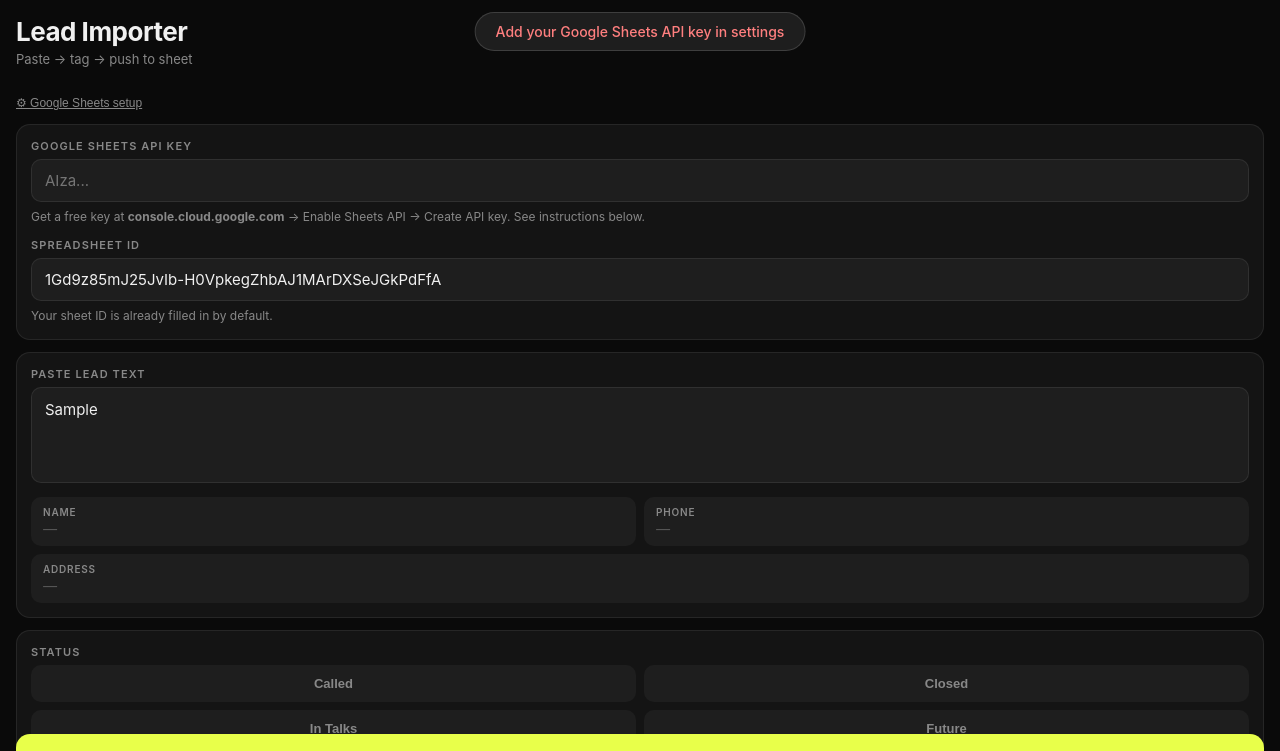
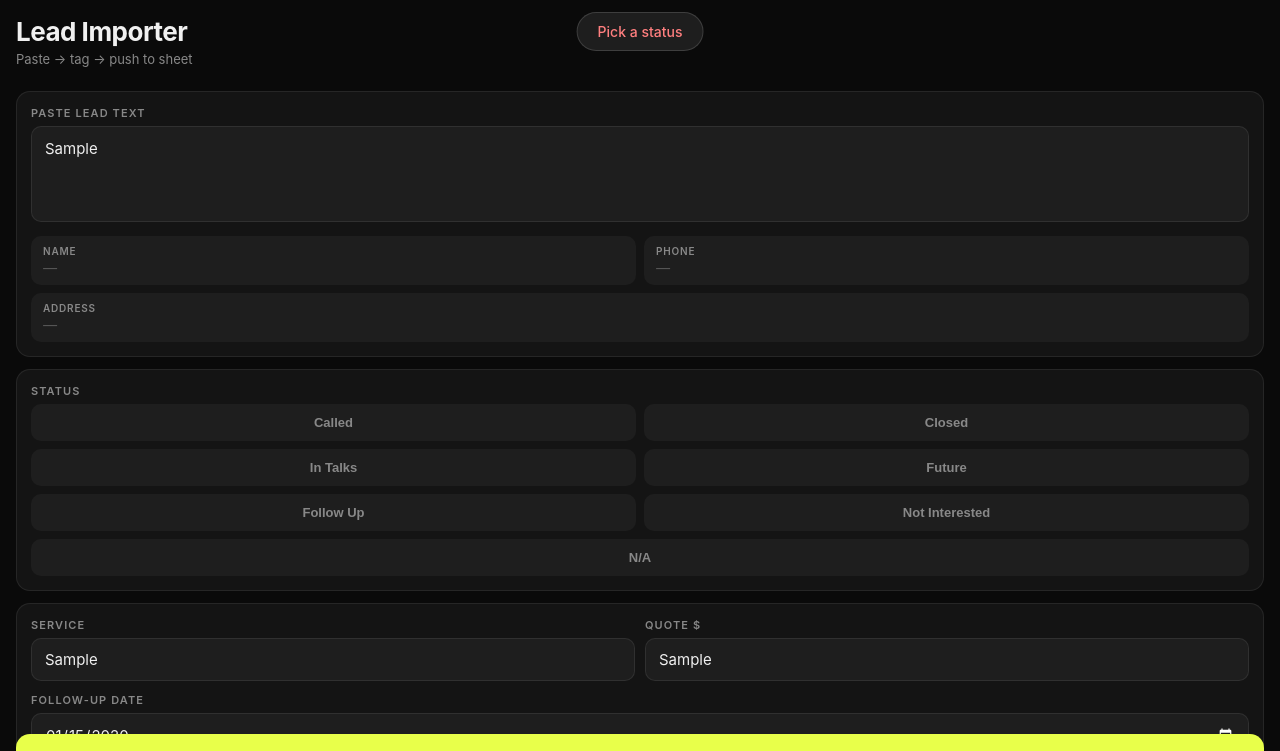
Before and after one commit to nathancimpean1-source/lead-organizer, a plain HTML site: page index.html in a window 1280 px wide. Both pictures are taken after typing "Sample", "Sample", "Sample", "2020-01-15", "Sample" into the empty fields and a click on the button "Add to Sheet". Shown: the top 751 px of the page. Drawn offline with Linux system fonts and the light colour scheme.

Commit message:
Index.html

```diff
--- a/index.html
+++ b/index.html
@@ -19,7 +19,6 @@
     --text: #f0f0f0;
     --muted: #888;
     --accent: #e8ff4a;
-    --accent-dark: #b8cc2a;
     --radius: 14px;
     --safe-top: env(safe-area-inset-top);
     --safe-bot: env(safe-area-inset-bottom);
@@ -34,160 +33,70 @@
     font-size: 16px;
   }
 
-  h1 {
-    font-size: 26px;
-    font-weight: 700;
-    letter-spacing: -0.5px;
-    margin-bottom: 4px;
-  }
-
+  h1 { font-size: 26px; font-weight: 700; letter-spacing: -0.5px; margin-bottom: 4px; }
   .subtitle { font-size: 13px; color: var(--muted); margin-bottom: 24px; }
 
   .label {
-    font-size: 11px;
-    font-weight: 600;
-    letter-spacing: .1em;
-    text-transform: uppercase;
-    color: var(--muted);
-    margin-bottom: 6px;
-    display: block;
+    font-size: 11px; font-weight: 600; letter-spacing: .1em;
+    text-transform: uppercase; color: var(--muted); margin-bottom: 6px; display: block;
   }
 
   .card {
-    background: var(--surface);
-    border: 1px solid var(--border);
-    border-radius: var(--radius);
-    padding: 14px;
-    margin-bottom: 12px;
+    background: var(--surface); border: 1px solid var(--border);
+    border-radius: var(--radius); padding: 14px; margin-bottom: 12px;
   }
 
-  textarea, input[type=text], input[type=date], input[type=password] {
-    width: 100%;
-    background: var(--surface2);
-    border: 1px solid var(--border);
-    border-radius: 10px;
-    color: var(--text);
-    font-size: 15px;
-    padding: 11px 13px;
-    font-family: inherit;
-    outline: none;
-    -webkit-appearance: none;
-    transition: border-color .15s;
+  textarea, input[type=text], input[type=date] {
+    width: 100%; background: var(--surface2); border: 1px solid var(--border);
+    border-radius: 10px; color: var(--text); font-size: 15px; padding: 11px 13px;
+    font-family: inherit; outline: none; -webkit-appearance: none; transition: border-color .15s;
   }
   textarea:focus, input:focus { border-color: var(--border2); }
   textarea { resize: none; min-height: 96px; line-height: 1.5; }
   input[type=date] { color-scheme: dark; }
 
-  .parsed-row {
-    display: grid;
-    grid-template-columns: 1fr 1fr;
-    gap: 8px;
-    margin-top: 10px;
-  }
-  .parsed-field {
-    background: var(--surface2);
-    border-radius: 10px;
-    padding: 9px 12px;
-  }
+  .parsed-row { display: grid; grid-template-columns: 1fr 1fr; gap: 8px; margin-top: 10px; }
+  .parsed-field { background: var(--surface2); border-radius: 10px; padding: 9px 12px; }
   .parsed-field.full { grid-column: 1 / -1; }
   .pf-label { font-size: 10px; color: var(--muted); font-weight: 600; letter-spacing: .08em; text-transform: uppercase; margin-bottom: 2px; }
   .pf-val { font-size: 14px; font-weight: 500; color: var(--text); }
   .pf-val.empty { color: #555; font-style: italic; font-weight: 400; }
 
   .two-col { display: grid; grid-template-columns: 1fr 1fr; gap: 10px; }
-
-  .status-grid {
-    display: grid;
-    grid-template-columns: repeat(2, 1fr);
-    gap: 8px;
-  }
+  .status-grid { display: grid; grid-template-columns: repeat(2, 1fr); gap: 8px; }
 
   .s-btn {
-    padding: 10px 8px;
-    border-radius: 10px;
-    font-size: 13px;
-    font-weight: 600;
-    border: 1.5px solid transparent;
-    cursor: pointer;
-    text-align: center;
-    transition: all .15s;
-    background: var(--surface2);
-    color: var(--muted);
+    padding: 10px 8px; border-radius: 10px; font-size: 13px; font-weight: 600;
+    border: 1.5px solid transparent; cursor: pointer; text-align: center;
+    transition: all .15s; background: var(--surface2); color: var(--muted);
   }
   .s-btn.active { border-color: var(--accent); color: var(--accent); background: rgba(232,255,74,0.07); }
 
   .submit {
-    position: fixed;
-    bottom: calc(var(--safe-bot) + 16px);
-    left: 16px;
-    right: 16px;
-    background: var(--accent);
-    color: #0a0a0a;
-    border: none;
-    border-radius: var(--radius);
-    font-size: 16px;
-    font-weight: 700;
-    padding: 16px;
-    cursor: pointer;
-    letter-spacing: -0.2px;
-    transition: opacity .15s, transform .1s;
+    position: fixed; bottom: calc(var(--safe-bot) + 16px); left: 16px; right: 16px;
+    background: var(--accent); color: #0a0a0a; border: none; border-radius: var(--radius);
+    font-size: 16px; font-weight: 700; padding: 16px; cursor: pointer;
+    letter-spacing: -0.2px; transition: opacity .15s, transform .1s;
   }
   .submit:active { transform: scale(0.98); opacity: .85; }
   .submit:disabled { opacity: .35; }
 
   .toast {
-    position: fixed;
-    top: calc(var(--safe-top) + 12px);
-    left: 50%;
+    position: fixed; top: calc(var(--safe-top) + 12px); left: 50%;
     transform: translateX(-50%) translateY(-80px);
-    background: var(--surface2);
-    border: 1px solid var(--border2);
-    border-radius: 999px;
-    padding: 10px 20px;
-    font-size: 14px;
-    font-weight: 500;
-    white-space: nowrap;
-    transition: transform .3s cubic-bezier(.34,1.56,.64,1);
-    z-index: 999;
+    background: var(--surface2); border: 1px solid var(--border2);
+    border-radius: 999px; padding: 10px 20px; font-size: 14px; font-weight: 500;
+    white-space: nowrap; transition: transform .3s cubic-bezier(.34,1.56,.64,1); z-index: 999;
   }
   .toast.show { transform: translateX(-50%) translateY(0); }
-  .toast.ok { color: #7fff7f; }
+  .toast.ok  { color: #7fff7f; }
   .toast.err { color: #ff7f7f; }
-
-  .settings-toggle {
-    font-size: 12px;
-    color: var(--muted);
-    background: none;
-    border: none;
-    cursor: pointer;
-    padding: 4px 0;
-    margin-bottom: 10px;
-    text-decoration: underline;
-  }
-
-  #settingsCard { display: none; }
-  #settingsCard.open { display: block; }
-
-  .hint { font-size: 12px; color: var(--muted); margin-top: 6px; line-height: 1.5; }
-  .hint a { color: #6af; }
 </style>
 </head>
 <body>
 
 <h1>Lead Importer</h1>
 <p class="subtitle">Paste → tag → push to sheet</p>
-
-<button class="settings-toggle" onclick="toggleSettings()">⚙ Google Sheets setup</button>
-
-<div class="card" id="settingsCard">
-  <label class="label">Google Sheets API Key</label>
-  <input type="password" id="apiKey" placeholder="AIza..." oninput="save()" />
-  <p class="hint">Get a free key at <strong>console.cloud.google.com</strong> → Enable Sheets API → Create API key. See instructions below.</p>
-
-  <label class="label" style="margin-top:12px">Spreadsheet ID</label>
-  <input type="text" id="sheetId" placeholder="1Gd9z85mJ25JvIb-H0VpkegZhbAJ1MArDXSeJGkPdFfA" oninput="save()" />
-  <p class="hint">Your sheet ID is already filled in by default.</p>
-</div>
 
 <div class="card">
   <label class="label">Paste lead text</label>
@@ -202,13 +111,13 @@
 <div class="card">
   <label class="label">Status</label>
   <div class="status-grid">
-    <button class="s-btn" onclick="setStatus(this, 'Called')">Called</button>
-    <button class="s-btn" onclick="setStatus(this, 'Closed')">Closed</button>
-    <button class="s-btn" onclick="setStatus(this, 'In Talks')">In Talks</button>
-    <button class="s-btn" onclick="setStatus(this, 'Future')">Future</button>
-    <button class="s-btn" onclick="setStatus(this, 'Follow Up')">Follow Up</button>
-    <button class="s-btn" onclick="setStatus(this, 'Not Interested')">Not Interested</button>
-    <button class="s-btn" onclick="setStatus(this, 'N/A')" style="grid-column:1/-1">N/A</button>
+    <button class="s-btn" onclick="setStatus(this,'Called')">Called</button>
+    <button class="s-btn" onclick="setStatus(this,'Closed')">Closed</button>
+    <button class="s-btn" onclick="setStatus(this,'In Talks')">In Talks</button>
+    <button class="s-btn" onclick="setStatus(this,'Future')">Future</button>
+    <button class="s-btn" onclick="setStatus(this,'Follow Up')">Follow Up</button>
+    <button class="s-btn" onclick="setStatus(this,'Not Interested')">Not Interested</button>
+    <button class="s-btn" onclick="setStatus(this,'N/A')" style="grid-column:1/-1">N/A</button>
   </div>
 </div>
 
@@ -230,27 +139,11 @@
 </div>
 
 <button class="submit" id="submitBtn" onclick="submitLead()">Add to Sheet</button>
-
 <div class="toast" id="toast"></div>
 
 <script>
-const DEFAULT_SHEET_ID = '1Gd9z85mJ25JvIb-H0VpkegZhbAJ1MArDXSeJGkPdFfA';
+const SCRIPT_URL = 'https://script.google.com/macros/s/AKfycbz4kYIPFnEMkTdnAOR_pBGbagT-eWtpLh5XPHm_zNIzS9NPXxPn7-IWhZBtzKVJfqC8/exec';
 let selectedStatus = '';
-
-function load() {
-  document.getElementById('apiKey').value = localStorage.getItem('gs_api_key') || '';
-  document.getElementById('sheetId').value = localStorage.getItem('gs_sheet_id') || DEFAULT_SHEET_ID;
-}
-
-function save() {
-  localStorage.setItem('gs_api_key', document.getElementById('apiKey').value.trim());
-  localStorage.setItem('gs_sheet_id', document.getElementById('sheetId').value.trim() || DEFAULT_SHEET_ID);
-}
-
-function toggleSettings() {
-  const c = document.getElementById('settingsCard');
-  c.classList.toggle('open');
-}
 
 function extract(raw, keys) {
   for (const k of keys) {
@@ -265,7 +158,6 @@ function parseLead() {
   const row = document.getElementById('parsedRow');
   if (!raw) { row.style.display = 'none'; return; }
   row.style.display = 'grid';
-
   const set = (id, val) => {
     const el = document.getElementById(id);
     el.textContent = val || '—';
@@ -291,24 +183,20 @@ function showToast(msg, type) {
   t.textContent = msg;
   t.className = 'toast ' + type;
   t.classList.add('show');
-  setTimeout(() => t.classList.remove('show'), 3000);
+  setTimeout(() => t.classList.remove('show'), 3500);
 }
 
 async function submitLead() {
-  const apiKey = (localStorage.getItem('gs_api_key') || '').trim();
-  const sheetId = (localStorage.getItem('gs_sheet_id') || DEFAULT_SHEET_ID).trim();
   const raw = document.getElementById('rawLead').value.trim();
-
-  if (!apiKey) { showToast('Add your Google Sheets API key in settings', 'err'); toggleSettings(); return; }
-  if (!raw)    { showToast('Paste a lead first', 'err'); return; }
+  if (!raw)            { showToast('Paste a lead first', 'err'); return; }
   if (!selectedStatus) { showToast('Pick a status', 'err'); return; }
 
   const name    = extract(raw, ['name']) || 'Unknown';
   const phone   = extract(raw, ['phone','cell','number','#']) || '';
   const address = extract(raw, ['address','addr','location']) || '';
   const service = document.getElementById('service').value.trim();
-  const rawQuote = document.getElementById('quote').value.trim();
-  const quote   = rawQuote ? (rawQuote.startsWith('$') ? rawQuote : '$' + rawQuote) : '';
+  const rawQ    = document.getElementById('quote').value.trim();
+  const quote   = rawQ ? (rawQ.startsWith('$') ? rawQ : '$' + rawQ) : '';
   const fuRaw   = document.getElementById('fuDate').value;
   const fuDate  = fuRaw ? new Date(fuRaw + 'T12:00:00').toLocaleDateString('en-US') : '';
   const notes   = document.getElementById('notes').value.trim();
@@ -320,19 +208,14 @@ async function submitLead() {
   btn.textContent = 'Adding…';
 
   try {
-    const url = `https://sheets.googleapis.com/v4/spreadsheets/${sheetId}/values/A1:I1:append?valueInputOption=USER_ENTERED&insertDataOption=INSERT_ROWS&key=${apiKey}`;
-    const res = await fetch(url, {
+    await fetch(SCRIPT_URL, {
       method: 'POST',
+      mode: 'no-cors',
       headers: { 'Content-Type': 'application/json' },
-      body: JSON.stringify({ values: [row] })
+      body: JSON.stringify({ row })
     });
 
-    if (!res.ok) {
-      const err = await res.json();
-      const msg = err?.error?.message || 'Unknown error';
-      showToast('Error: ' + msg, 'err');
-    } else {
-      showToast('Lead added!', 'ok');
+    showToast('Lead added! ✓', 'ok');
     document.getElementById('rawLead').value = '';
     document.getElementById('service').value = '';
     document.getElementById('quote').value = '';
@@ -341,7 +224,7 @@ async function submitLead() {
     document.getElementById('parsedRow').style.display = 'none';
     document.querySelectorAll('.s-btn').forEach(b => b.classList.remove('active'));
     selectedStatus = '';
-    }
+
   } catch(e) {
     showToast('Network error — check connection', 'err');
   }
@@ -349,8 +232,6 @@ async function submitLead() {
   btn.disabled = false;
   btn.textContent = 'Add to Sheet';
 }
-
-load();
 </script>
 </body>
 </html>
```
Lines whose indentation alone changed are shown as unchanged.
